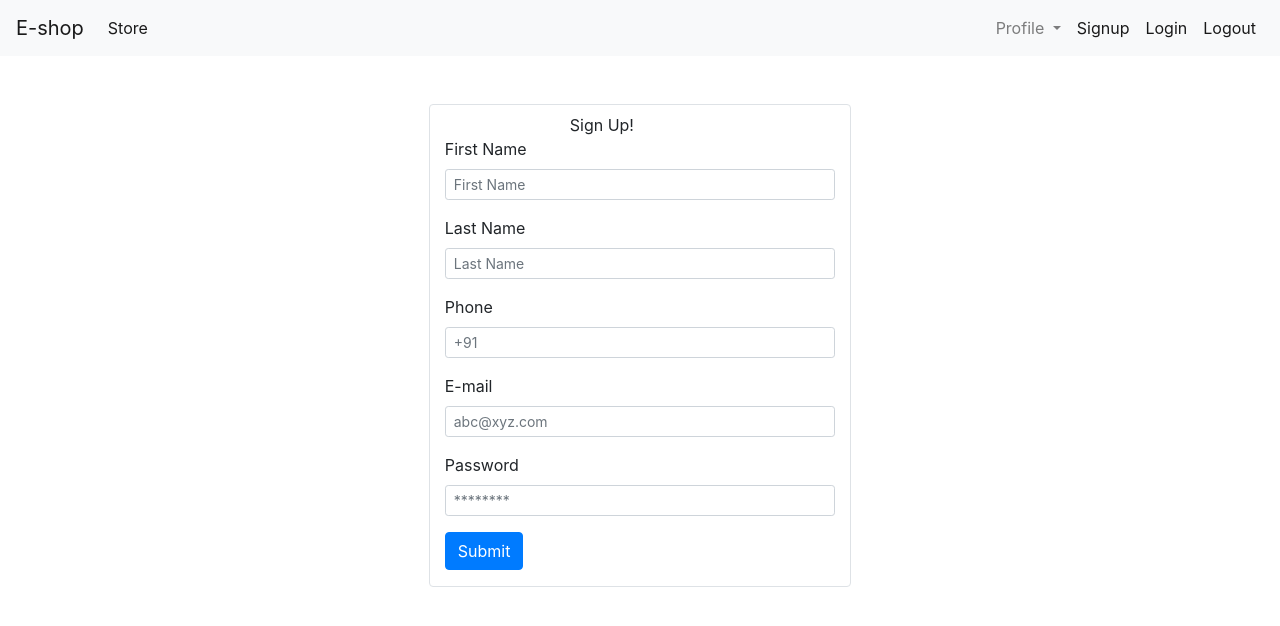
After one commit to nik-1207/E-shop, a Django app: page /signup in a window 1280 px wide. The commit adds this page. Shown: the top 626 px of the page. Run offline with Django 3.2, Linux system fonts and the light colour scheme; some libraries are stand-ins or nearby versions.

Commit message:
forms added for signup customer
Signed-off-by: nik-1207 <nikhil.mohan_cs18@gla.ac.in>

```diff
--- a/djangoProject/urls.py
+++ b/djangoProject/urls.py
@@ -3,5 +3,5 @@ from django.urls import path, include
 
 urlpatterns = [
     path('admin/', admin.site.urls),
-    path('', include('store.urls'))
+    path('', include('store.urls')),
 ]
--- a/store/admin.py
+++ b/store/admin.py
@@ -1,6 +1,7 @@
 from django.contrib import admin
 
 from .models.Category import Category
+from .models.Customer import Customer
 from .models.Product import Product
 
 
@@ -17,3 +18,4 @@ class AdminCategory(admin.ModelAdmin):
 
 admin.site.register(Product, AdminProduct)
 admin.site.register(Category, AdminCategory)
+admin.site.register(Customer)
--- a/store/models/__init__.py
+++ b/store/models/__init__.py
@@ -1,2 +1,3 @@
 from .Category import Category
+from .Customer import Customer
 from .Product import Product
--- a/store/templates/base.html
+++ b/store/templates/base.html
@@ -3,9 +3,12 @@
 <head>
     <meta charset="UTF-8">
     <meta name="viewport" content="width=device-width, initial-scale=1.0">
-    <title>Store</title>
     <link rel="stylesheet" href="https://maxcdn.bootstrapcdn.com/bootstrap/4.0.0/css/bootstrap.min.css"
           integrity="sha384-Gn5384xqQ1aoWXA+058RXPxPg6fy4IWvTNh0E263XmFcJlSAwiGgFAW/dAiS6JXm" crossorigin="anonymous">
+    <link crossorigin="anonymous" href="https://stackpath.bootstrapcdn.com/font-awesome/4.7.0/css/font-awesome.min.css"
+          integrity="sha384-wvfXpqpZZVQGK6TAh5PVlGOfQNHSoD2xbE+QkPxCAFlNEevoEH3Sl0sibVcOQVnN" rel="stylesheet">
+    <title>{% block title %}{% endblock %}</title>
+    <style>{% block style %}{% endblock %}</style>
 </head>
 <body>
 <!--Nav Bar-->
@@ -36,7 +39,7 @@
                 </div>
             </li>
             <li class="nav-item active">
-                <a class="nav-link" href="#">Signup<span class="sr-only">(current)</span></a>
+                <a class="nav-link" href="/signup">Signup<span class="sr-only">(current)</span></a>
             </li>
             <li class="nav-item active">
                 <a class="nav-link" href="#">Login<span class="sr-only">(current)</span></a>
@@ -48,7 +51,9 @@
     </div>
 </nav>
 
-{% block content %}{% endblock %}
+{% block content %}
+
+{% endblock %}
 
 
 <!--Scripts-->
--- a/store/templates/index.html
+++ b/store/templates/index.html
@@ -1,5 +1,8 @@
 <!--extending base.html-->
 {% extends 'base.html' %}
+<!--Title of page-->
+{% block title %}Store{% endblock %}
+
 <!--body-->
 {% block  content %}
     <div class="container-fluid">
@@ -13,7 +16,6 @@
                            class="list-group-item list-group-item-action">{{ category.category }}</a>
                     {% endfor %}
                 </div>
-
             </div>
             <!--Products-->
             <div id="products" class="col-lg-9 mx-auto">
--- /dev/null
+++ b/store/templates/signup.html
@@ -0,0 +1,65 @@
+{% extends 'base.html' %}
+{% block content %}
+    <div class="container">
+        <div class="p-4 m-4">
+            <div class="col-lg-5 mx-auto border rounded pt-2 pb-3">
+                <form action="/signup" method="POST" class="needs-validation" novalidate>
+                    {% csrf_token %}
+                    <formh2 style="padding-left:125px;">Sign Up!</formh2>
+                    <div class="form-group">
+                        <label for="first name">First Name</label>
+                        <input type="text" name='fname' class="form-control form-control-sm" placeholder="First Name"
+                               required>
+                        <div class="invalid-feedback">Please fill out this field.</div>
+                    </div>
+                    <div class="form-group">
+                        <label for="last name">Last Name</label>
+                        <input type="text" name='lname' class="form-control form-control-sm" placeholder="Last Name"
+                               required>
+                        <div class="invalid-feedback">Please fill out this field.</div>
+                    </div>
+                    <div class="form-group">
+                        <label for="phone number">Phone</label>
+                        <input type="text" name=phone class="form-control form-control-sm " placeholder="+91" text
+                               required>
+                        <div class="invalid-feedback">Please fill out this field.</div>
+                    </div>
+                    <div class="form-group">
+                        <label for="email">E-mail</label>
+                        <input type="email" name='email' class="form-control form-control-sm" placeholder="abc@xyz.com"
+                               required>
+                        <div class="invalid-feedback">Please fill out this field.</div>
+                    </div>
+                    <div class="form-group">
+                        <label for="password">Password</label>
+                        <input type="password" name='pswd' class="form-control form-control-sm" placeholder="********"
+                               required>
+                        <div class="invalid-feedback">Please fill out this field.</div>
+                    </div>
+                    <button type="submit" class="btn btn-primary">Submit</button>
+                </form>
+            </div>
+        </div>
+    </div>
+
+    <script>
+        // Disable form submissions if there are invalid fields
+        (function () {
+            'use strict';
+            window.addEventListener('load', function () {
+                // Get the forms we want to add validation styles to
+                var forms = document.getElementsByClassName('needs-validation');
+                // Loop over them and prevent submission
+                var validation = Array.prototype.filter.call(forms, function (form) {
+                    form.addEventListener('submit', function (event) {
+                        if (form.checkValidity() === false) {
+                            event.preventDefault();
+                            event.stopPropagation();
+                        }
+                        form.classList.add('was-validated');
+                    }, false);
+                });
+            }, false);
+        })();
+    </script>
+{% endblock %}
--- a/store/urls.py
+++ b/store/urls.py
@@ -2,8 +2,9 @@ from django.conf import settings
 from django.conf.urls.static import static
 from django.urls import path
 
-from .views import index
+from .views import index, signup
 
 urlpatterns = [
-                  path('', index)
+                  path('', index),
+                  path('signup', signup)
               ] + static(settings.MEDIA_URL, document_root=settings.MEDIA_ROOT)
--- a/store/views.py
+++ b/store/views.py
@@ -1,7 +1,7 @@
 from django.shortcuts import render
 
 from .models.Category import Category
-# Create your views here.
+from .models.Customer import Customer
 from .models.Product import Product
 
 
@@ -12,3 +12,17 @@ def index(response):
     if category_id:
         productList = Product.getSpecificProducts(category_id)
     return render(response, 'index.html', {'productList': productList, 'categoryList': categoryList})
+
+
+def signup(response):
+    if response.method == 'GET':
+        return render(response, 'signup.html')
+    user_dict = response.POST
+    print(response.POST)
+    new_customer = Customer.objects.create(first_name=user_dict.get('fname'),
+                                           last_name=user_dict.get('lname'),
+                                           phone=user_dict.get('phone'),
+                                           email=user_dict.get('email'),
+                                           password=user_dict.get('pswd'))
+    new_customer.save()
+    return index(response)
```
Also changed, not shown: store/models/Customer.py (added, +9 -0 lines), db.sqlite3, store/migrations/0003_customer.py (added).
